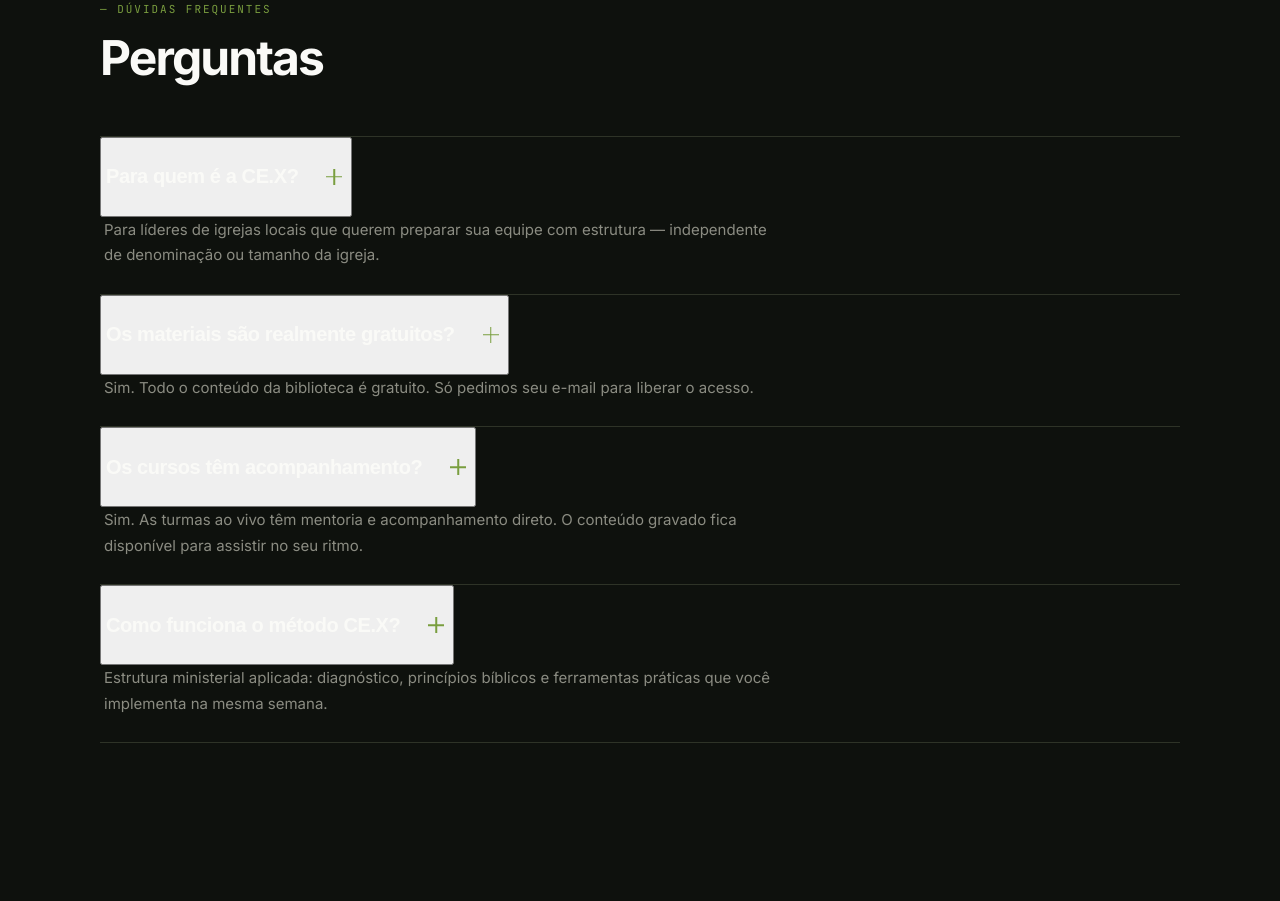
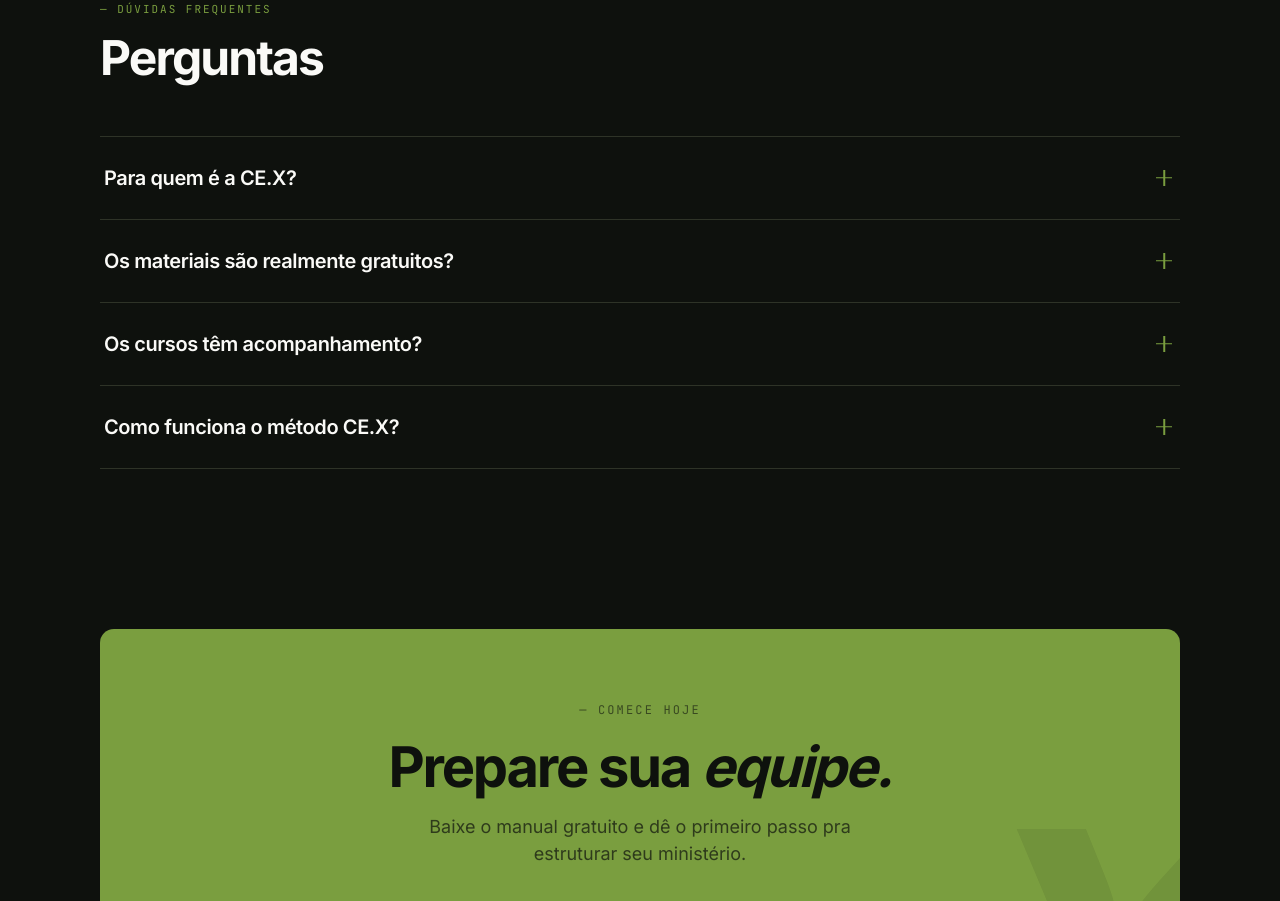
Before and after one commit to ojonatasmachado/campusexpansao, a Next.js app: page / in a window 1280 px wide. Shown: the part 2295-3196 px from the top of the page. Built offline with nearby package versions, Linux system fonts and the light colour scheme.

Commit message:
Ajusta visual do FAQ da home

```diff
--- /dev/null
+++ b/app/page.module.css
@@ -0,0 +1,29 @@
+.faqSection :global(.faq-q) {
+  width: 100%;
+  background: transparent;
+  border: 0;
+  color: inherit;
+  font: inherit;
+  text-align: left;
+}
+
+.faqSection :global(.faq-q:hover),
+.faqSection :global(.faq-q:focus-visible) {
+  background: var(--olive-dim);
+  border-radius: var(--r-sm);
+  outline: 1px solid var(--olive-line);
+  outline-offset: -1px;
+}
+
+.faqSection :global(.faq-a) {
+  display: none;
+}
+
+.faqSection :global(.faq-item.open .faq-q) {
+  background: var(--graphite);
+  border-radius: var(--r-sm);
+}
+
+.faqSection :global(.faq-item.open .faq-a) {
+  display: block;
+}
--- a/app/page.tsx
+++ b/app/page.tsx
@@ -1,7 +1,9 @@
 "use client";
+
 import { useEffect } from "react";
 import Nav from "./components/Nav";
 import Footer from "./components/Footer";
+import styles from "./page.module.css";
 
 export default function Home() {
   useEffect(() => {
@@ -139,7 +141,7 @@ export default function Home() {
       </div>
 
       {/* FAQ */}
-      <div className="pg-wrap pg-section">
+      <div className={`pg-wrap pg-section ${styles.faqSection}`}>
         <div className="psec-head">
           <div className="psec-head-left">
             <div className="psec-eyebrow">— Dúvidas frequentes</div>
@@ -154,7 +156,7 @@ export default function Home() {
             { q: "Como funciona o método CE.X?", a: "Estrutura ministerial aplicada: diagnóstico, princípios bíblicos e ferramentas práticas que você implementa na mesma semana." },
           ].map((item, i) => (
             <div className="faq-item" key={i}>
-              <button className="faq-q">
+              <button className="faq-q" type="button">
                 <span className="faq-q-text">{item.q}</span>
                 <span className="faq-icon" aria-hidden="true" />
               </button>
```
